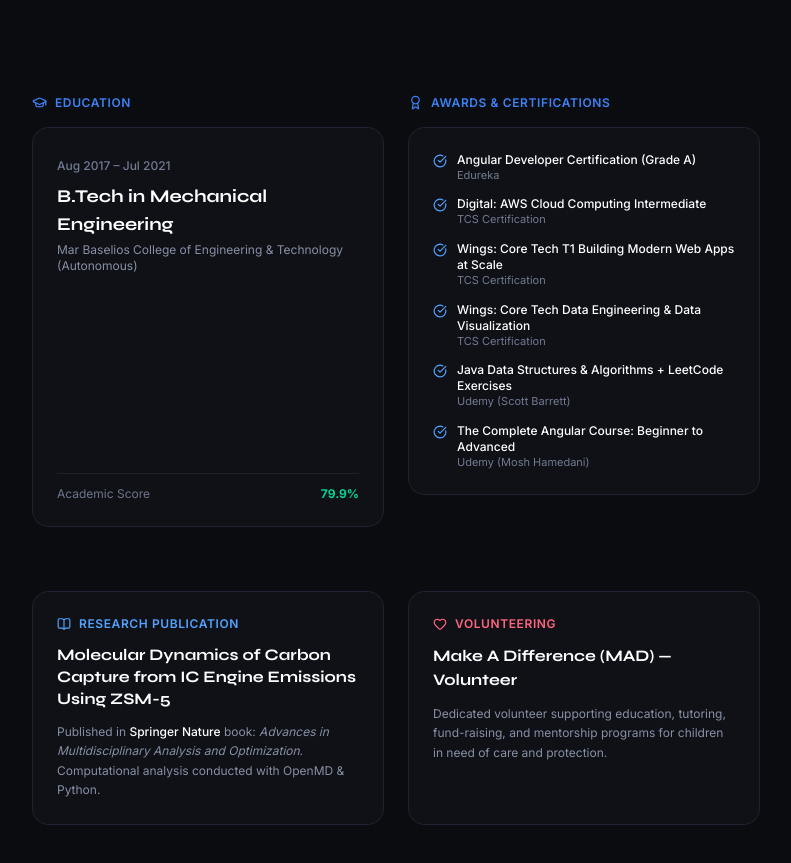
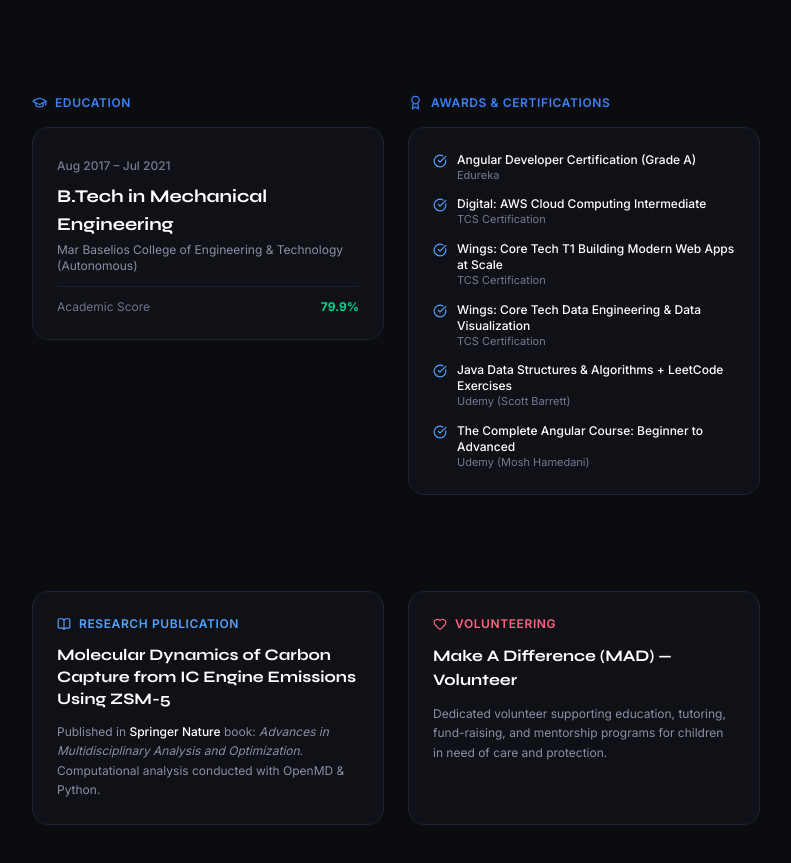
Before and after one commit to DIT-RS/portfolio-website-react, a React (Vite) app: page / in a window 1280 px wide. Shown: the part 3486-4349 px from the top of the page, without its empty margins (244-1035 px from the left). Built offline with nearby package versions, Linux system fonts and the light colour scheme.

Commit message:
Fix layout issues in AboutView component

```diff
--- a/src/components/AboutView.tsx
+++ b/src/components/AboutView.tsx
@@ -270,7 +270,7 @@ export const AboutView: React.FC<AboutViewProps> = ({ onNavigateToContact, onNav
       </section>
 
       {/* Education & Certifications */}
-      <section className="grid grid-cols-1 md:grid-cols-2 gap-6">
+      <section className="grid grid-cols-1 md:grid-cols-2 gap-6 items-start">
         {/* Education */}
         <div className="space-y-4">
           <div className="flex items-center gap-2 text-[#3b82f6] text-xs font-semibold tracking-wider uppercase">
@@ -281,7 +281,7 @@ export const AboutView: React.FC<AboutViewProps> = ({ onNavigateToContact, onNav
           {educationList.map((edu) => (
             <div
               key={edu.degree}
-              className="rounded-2xl bg-[#11131a]/80 border border-[#1f2333] p-6 backdrop-blur-sm h-full flex flex-col justify-between"
+              className="rounded-2xl bg-[#11131a]/80 border border-[#1f2333] p-6 backdrop-blur-sm flex flex-col justify-between"
             >
               <div>
                 <span className="inline-block text-xs font-medium text-[#737b92] mb-2">{edu.period}</span>
```
